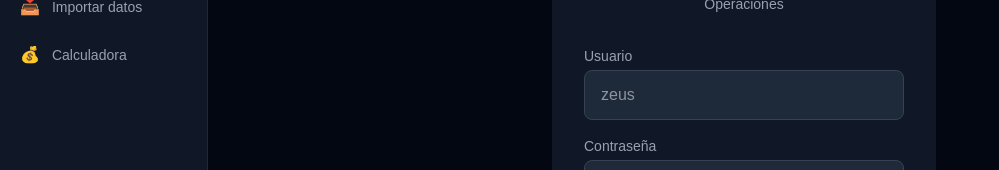
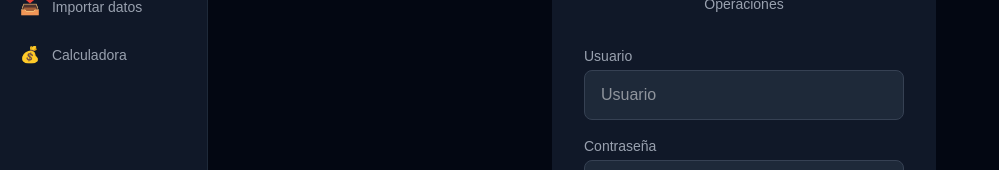
Before and after one commit to imagenturiticket/TURITICKET_OPERACIONES, a Next.js app: page /login in a window 1280 px wide. Shown: the part 284-454 px from the top of the page, without its empty margins (0-999 px from the left). Built offline with nearby package versions, Linux system fonts and the light colour scheme; no server answers.

Commit message:
Placeholder usuario en login

```diff
--- a/src/app/login/page.tsx
+++ b/src/app/login/page.tsx
@@ -41,7 +41,7 @@ export default function Login() {
               type="text"
               value={usuario}
               onChange={e => setUsuario(e.target.value)}
-              placeholder="zeus"
+              placeholder="Usuario"
               className="w-full bg-gray-800 border border-gray-700 text-white px-4 py-3 rounded-lg focus:outline-none focus:border-indigo-500"
               onKeyDown={e => e.key === 'Enter' && handleLogin()}
             />
```
